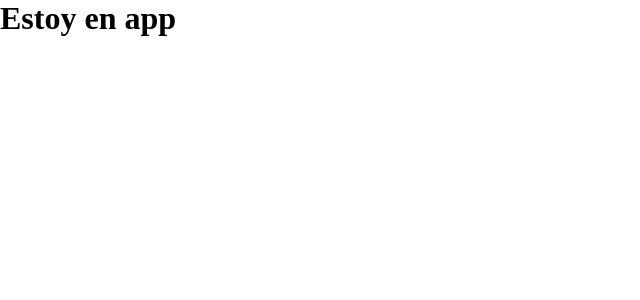
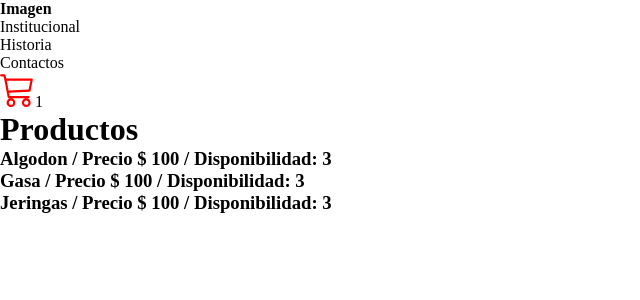
Before and after one commit to sebasaczuk/EntregaFinal-SebaSaczuk-comision-43240, a React (Vite) app: page / in a window 1280 px wide. Shown: the top 300 px of the page, without its empty margins (0-640 px from the left). Built offline with nearby package versions, Linux system fonts and the light colour scheme.

Commit message:
Primera preentrega

```diff
--- a/src/App.jsx
+++ b/src/App.jsx
@@ -1,5 +1,16 @@
-function App() {
-  return <h1>Estoy en app</h1>;
-}
+import Navbar from "./components/layout/navbar/Navbar";
+import { ItemListContainer } from "./components/pages/productList/ItemListContainer";
+
+const App = () => {
+  let Precio = "100";
+  let Cantidad = "3";
+
+  return (
+    <div>
+      <Navbar />
+      <ItemListContainer Precio={Precio} Cantidad={Cantidad} />
+    </div>
+  );
+};
 
 export default App;
--- /dev/null
+++ b/src/components/layout/navbar/Navbar.jsx
@@ -0,0 +1,20 @@
+import { BsCart3 } from "react-icons/bs";
+
+const Navbar = () => {
+  return (
+    <div>
+      <h4>Imagen</h4>
+      <ul>
+        <li>Institucional</li>
+        <li>Historia</li>
+        <li>Contactos</li>
+      </ul>
+      <div>
+        <BsCart3 color="red" size="35px" />
+        <span>1</span>
+      </div>
+    </div>
+  );
+};
+
+export default Navbar;
--- /dev/null
+++ b/src/components/pages/productList/ItemListContainer.jsx
@@ -0,0 +1,17 @@
+export const ItemListContainer = ({ Precio, Cantidad }) => {
+  //console.log(props);
+  return (
+    <>
+      <h1>Productos</h1>
+      <h3>
+        Algodon / Precio $ {Precio} / Disponibilidad: {Cantidad}
+      </h3>
+      <h3>
+        Gasa / Precio $ {Precio} / Disponibilidad: {Cantidad}
+      </h3>
+      <h3>
+        Jeringas / Precio $ {Precio} / Disponibilidad: {Cantidad}
+      </h3>
+    </>
+  );
+};
```
Also changed, not shown: package.json (+7 -1 lines), .eslintrc.cjs, src/components/layout/navbar/Navbar.module.css (added), src/components/pages/productList/ItemListContainer.css (added), 1 other file (tests, documents, lock files or other folders).
